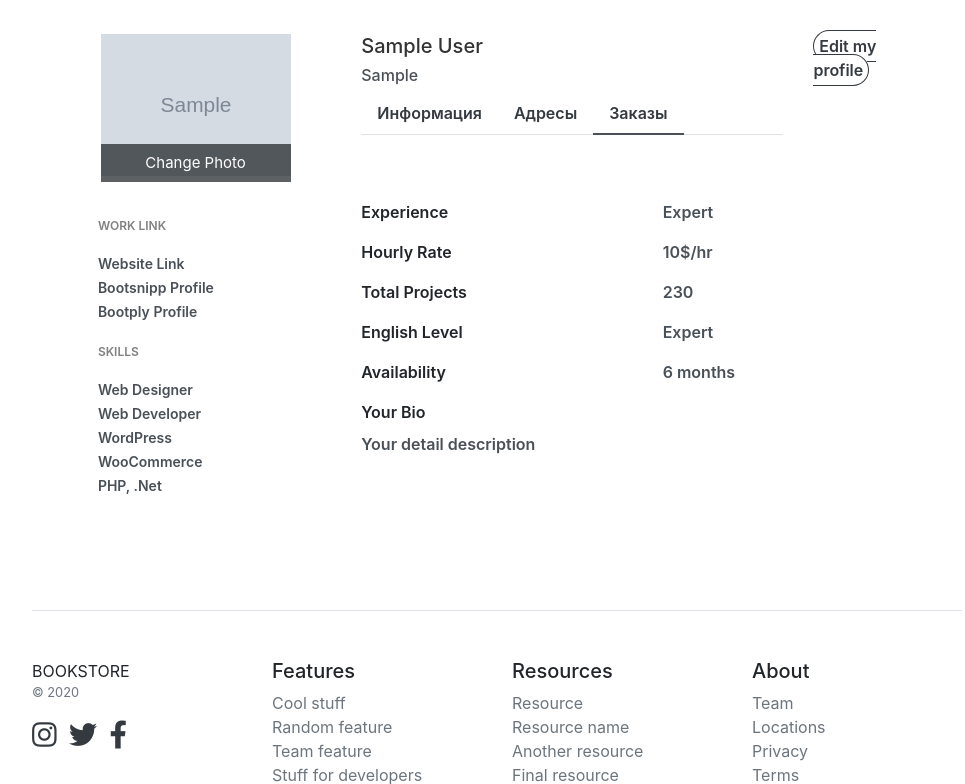
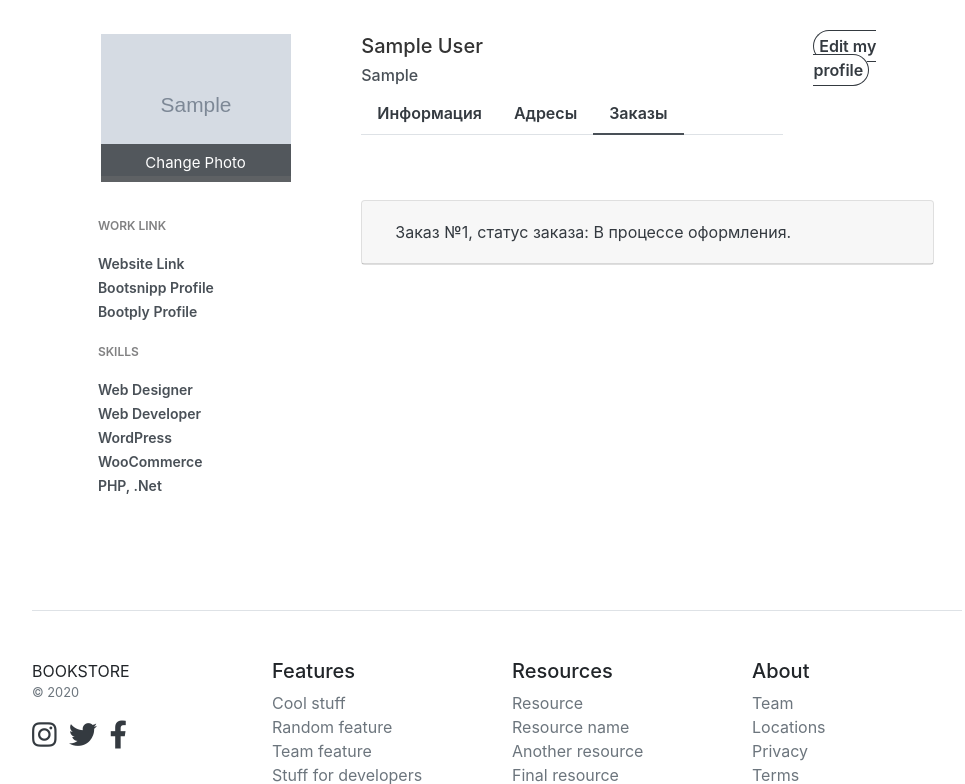
Before and after one commit to xistadi/BookStore, a Django app: page /accounts/ in a window 1280 px wide, after a click on "Заказы". Shown: the part 132-916 px from the top of the page, without its empty margins (143-1108 px from the left). Run offline with Django 3.2, Linux system fonts and the light colour scheme; a user stored in the database is signed in; tables that the repository leaves empty hold one stand-in row (values such as "Sample post"); grey boxes marked "Sample" are stand-in pictures; some libraries are stand-ins or nearby versions.

Commit message:
get or create order

```diff
--- a/src/order/models.py
+++ b/src/order/models.py
@@ -8,7 +8,7 @@ class Order(models.Model):
         related_name='order',
         on_delete=models.PROTECT
     )
-    delivery_status_choices = (('1', 'Заказан'), ('2', 'Собираем заказ'), ('3', 'Доставка'),
+    delivery_status_choices = (('1', 'В процессе оформления'), ('2', 'Заказан'), ('3', 'Доставка'),
                                ('4', 'Доставлен'))
     delivery_status = models.CharField(
         verbose_name='Статус заказа',
--- a/src/order/urls.py
+++ b/src/order/urls.py
@@ -4,5 +4,5 @@ from . import views
 app_name = 'order'
 
 urlpatterns = [
-    path('update/', views.OrderUpdateView.as_view(), name='update_order'),
+    path('update/<int:pk>', views.OrderUpdateView.as_view(), name='update_order'),
 ]
--- a/src/order/views.py
+++ b/src/order/views.py
@@ -1,11 +1,12 @@
 from django.shortcuts import render
 from django.views.generic import edit
 from . import models, forms
+from django.core.exceptions import ImproperlyConfigured
 
 
 class OrderUpdateView(edit.UpdateView):
     form_class = forms.OrderUpdateForm
     template_name = 'order/update_order.html'
 
-    def get_object(self):
-        return self.request.user
+    def get_queryset(self):
+        return models.Order.objects
--- a/src/templates/my_account.html
+++ b/src/templates/my_account.html
@@ -145,51 +145,39 @@
             </div>
           </div>
           <div class="tab-pane fade" id="profile" role="tabpanel" aria-labelledby="profile-tab">
+            <div id="accordion_order">
+              {% for cart in user.carts.all %}
+                <div class="card">
+                  <div class="card-header" id="headingOne">
+                    <h5 class="mb-0">
+                      <button class="btn btn-link text-dark" data-toggle="collapse" data-target="#collapseOne" aria-expanded="true" aria-controls="collapseOne">
+                        {{ cart.order }}
+                      </button>
+                    </h5>
+                  </div>
+
+                  <div id="collapseOne" class="collapse" aria-labelledby="headingOne" data-parent="#accordion">
+                    <div class="card-body">
                       <div class="row">
-              <div class="col-md-6">
-                <label>Experience</label>
+                        <div class="col-6">
+                          {% for book_in_cart in cart.books.all %}
+                            <a href="/books/{{ book_in_cart.book.pk }}">
+                              <img width="80" src="{{ book_in_cart.book.photo.url }}" alt="">
+                            </a>
+                          {% endfor %}
                         </div>
-              <div class="col-md-6">
-                <p>Expert</p>
+                        <div class="col-6">
+                          Total price: {{ cart.total_price }} BLR. <br>
+                          Date order: {{ cart.order.date_add|date:'d:m:Y' }} <br>
+                          Date last change: {{ cart.order.date_last_change|date:'d:m:Y' }} <br><br>
+                          <a href="" class="btn btn-outline-dark"><i class="far fa-eye"></i></a>
+                          <a href="" class="btn btn-outline-dark"><i class="far fa-edit"></i></a>
                         </div>
                       </div>
-            <div class="row">
-              <div class="col-md-6">
-                <label>Hourly Rate</label>
-              </div>
-              <div class="col-md-6">
-                <p>10$/hr</p>
                     </div>
                   </div>
-            <div class="row">
-              <div class="col-md-6">
-                <label>Total Projects</label>
                 </div>
-              <div class="col-md-6">
-                <p>230</p>
-              </div>
-            </div>
-            <div class="row">
-              <div class="col-md-6">
-                <label>English Level</label>
-              </div>
-              <div class="col-md-6">
-                <p>Expert</p>
-              </div>
-            </div>
-            <div class="row">
-              <div class="col-md-6">
-                <label>Availability</label>
-              </div>
-              <div class="col-md-6">
-                <p>6 months</p>
-              </div>
-            </div>
-            <div class="row">
-              <div class="col-md-12">
-                <label>Your Bio</label><br/>
-                <p>Your detail description</p>
-              </div>
+              {% endfor %}
             </div>
           </div>
         </div>
```
Also changed, not shown: src/cart/views.py (+8 -2 lines), src/order/templates/order/update_order.html (+12 -24 lines). Lines whose indentation alone changed are shown as unchanged.
